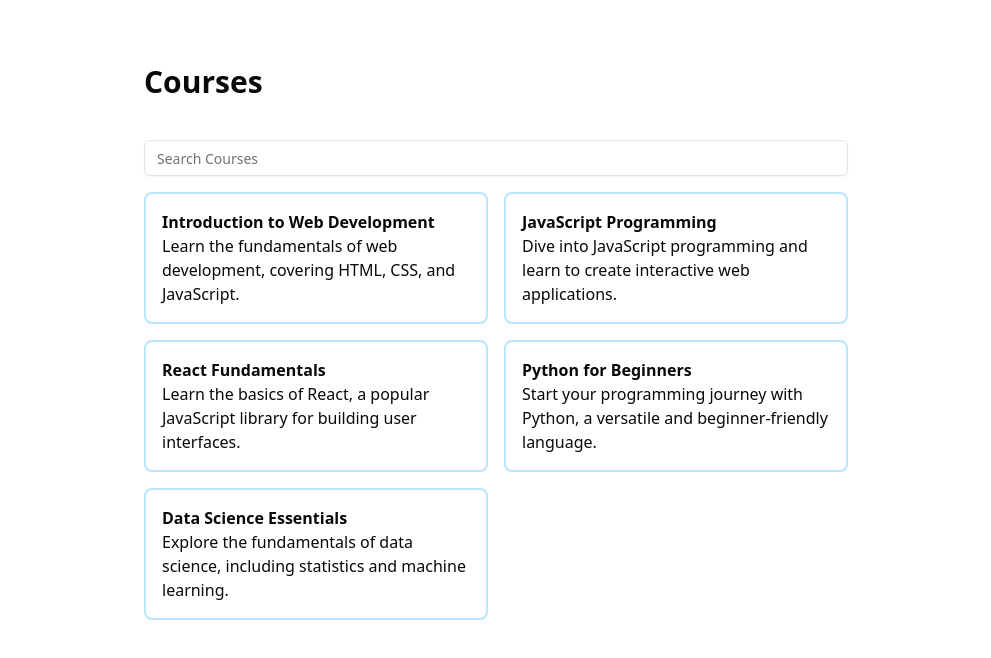
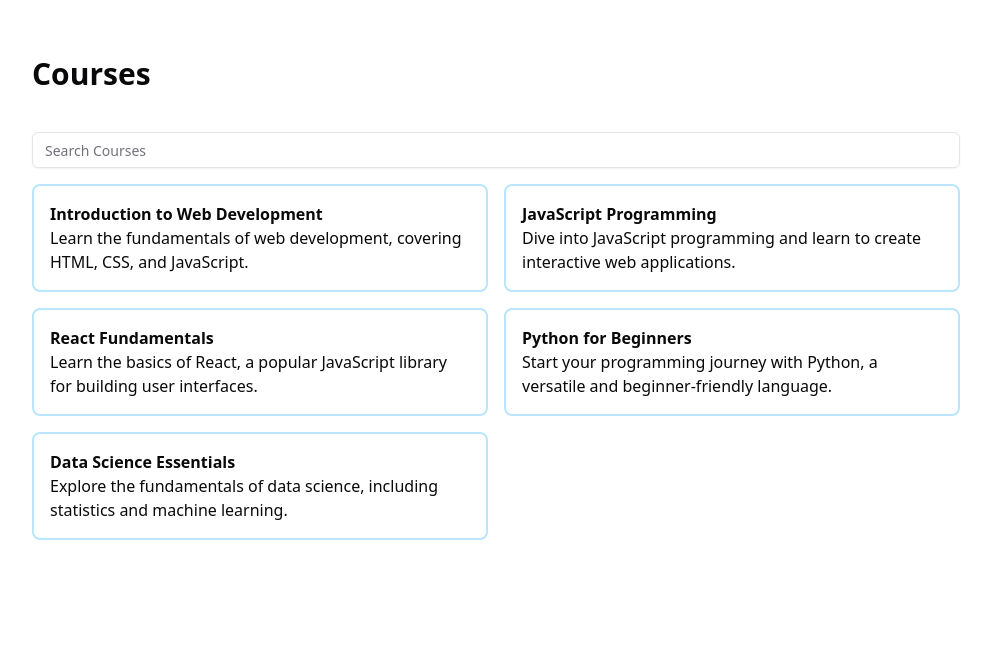
Before and after one commit to Al-E-00/explore_courses, a React (Vite) app: page / in a window 1280 px wide. Shown: the top 658 px of the page, without its empty margins (144-1135 px from the left). Built offline with nearby package versions, Linux system fonts and the light colour scheme.

Commit message:
Updated padding and margin for App component layout

```diff
--- a/src/App.tsx
+++ b/src/App.tsx
@@ -2,7 +2,7 @@ import MainMenu from './components/MainMenu';
 
 function App() {
   return (
-    <div className="px-20 py-16 md:px-40 lg:px-64 xl:px-72 2xl:px-96">
+    <div className="px-10 py-6 md:px-20 md:py-10 lg:px-36 lg:py-14 xl:px-44 2xl:px-72">
       <MainMenu />
     </div>
   );
```
